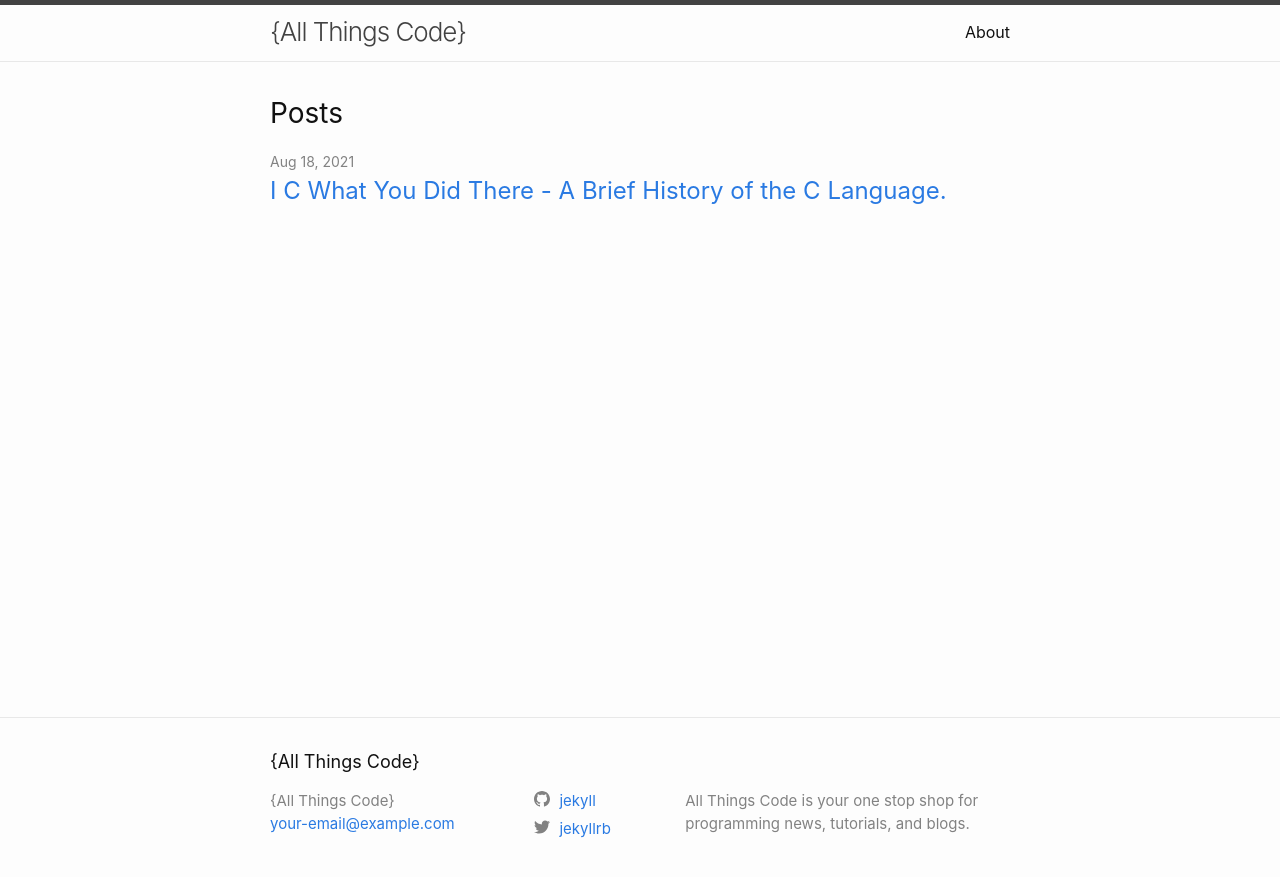
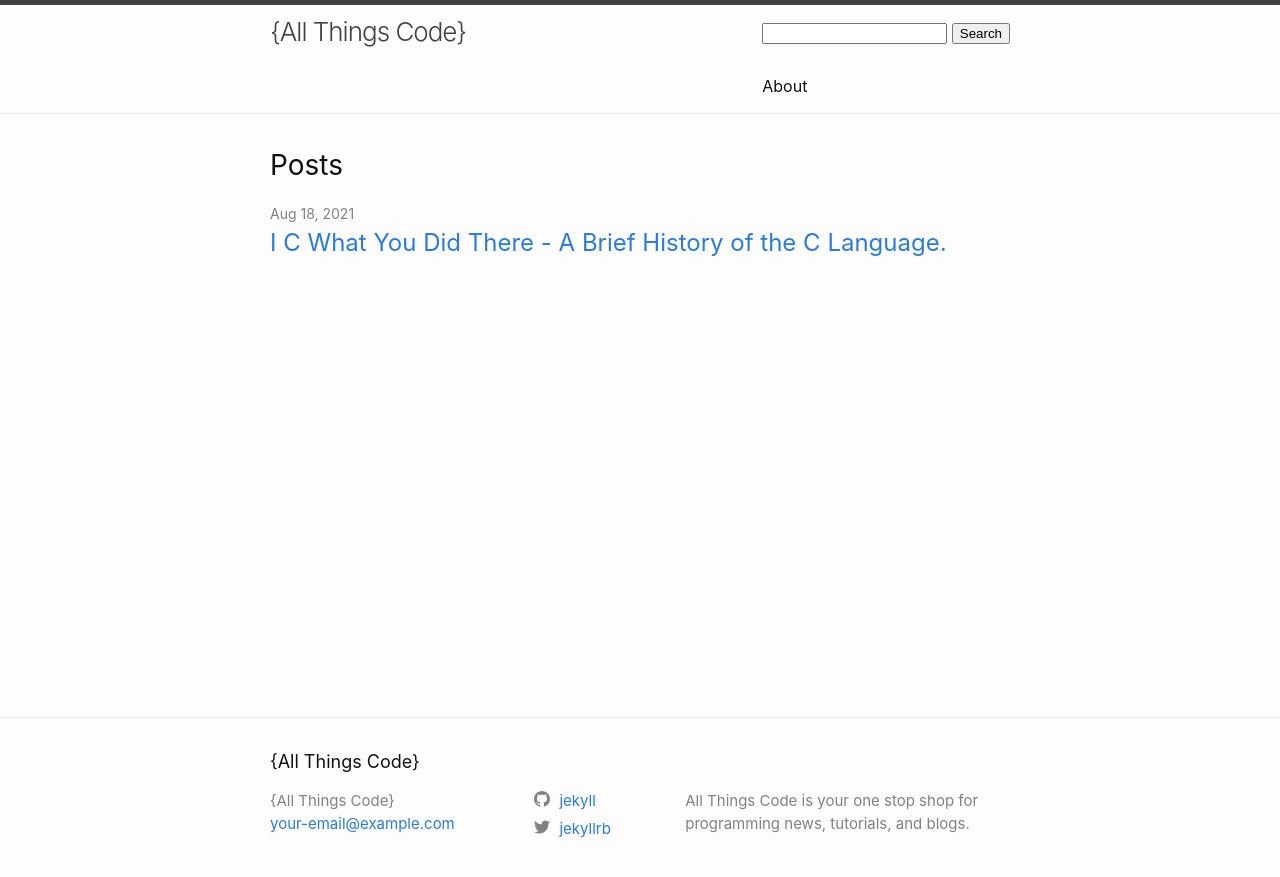
Before and after one commit to allthings-code/allthings-code.github.io, a Jekyll site: the page built from index.markdown, in a window 1280 px wide. Shown: the top 877 px of the page. Built offline with Jekyll 4.4.1, drawn with Linux system fonts in a browser that asks for light colours; comment, search, counter and statistics services are not loaded.

Commit message:
Revert google se move.

```diff
--- a/_includes/header.html
+++ b/_includes/header.html
@@ -7,10 +7,10 @@
 
     {%- if page_paths -%}
       <nav class="site-nav">
-        <div>
-          <script async src="https://cse.google.com/cse.js?cx=24861c2fdff35af79"></script>
-          <div class="gcse-search"></div>
-        </div>
+        <form method="get" action="../_layouts/search.html">
+          <input type="text" name="q">
+          <button type="submit">Search</button>
+        </form>
         <input type="checkbox" id="nav-trigger" class="nav-trigger" />
         <label for="nav-trigger">
           <span class="menu-icon">
```
